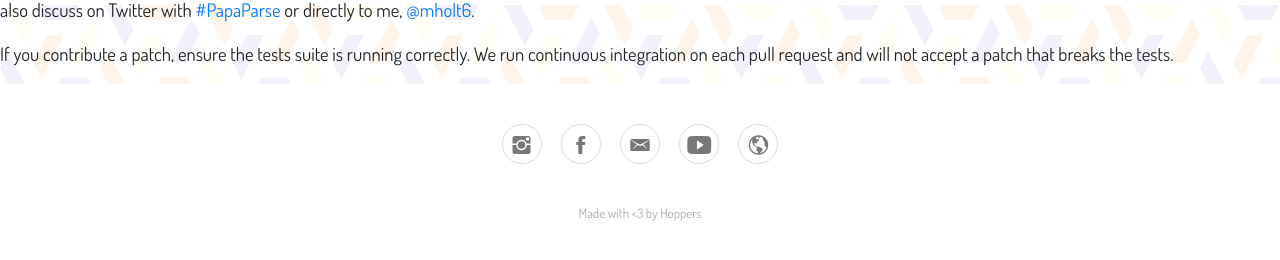
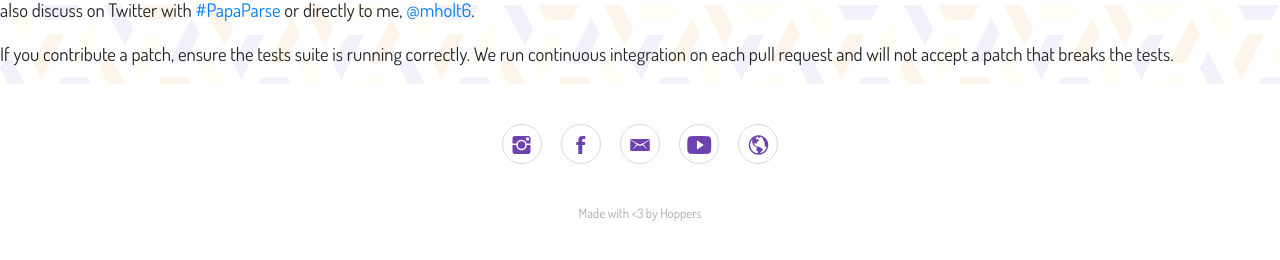
Before and after one commit to edinburgh-hoppers/adahack24, a Jekyll site: the page built from PapaParse-5.0.2/README.md, in a window 1280 px wide and 900 px high, scrolled down 1658 px. Shown: the part 637-897 px from the top of the window. Built offline with Jekyll 4.4.1, drawn with Linux system fonts in a browser that asks for light colours; nearby versions of some CDN libraries; our own code applies the rules of GitHub Pages for plain Markdown files; library files that are not in the unit come from our copies.

Commit message:
small changes in color and layout

```diff
--- a/_includes/head.html
+++ b/_includes/head.html
@@ -6,7 +6,7 @@
   <title>{{ page.title }}</title>
 {% endif %}
 
-<link rel="icon" href="/assets/img/hoppers-logo-nav.png" type="image/png">
+<link rel="icon" href="/assets/img/ada-hack-logo.png" type="image/png">
 
 <!-- bootstrap -->
 <link rel="stylesheet" href="https://stackpath.bootstrapcdn.com/bootstrap/4.1.0/css/bootstrap.min.css" integrity="sha384-9gVQ4dYFwwWSjIDZnLEWnxCjeSWFphJiwGPXr1jddIhOegiu1FwO5qRGvFXOdJZ4" crossorigin="anonymous">
--- a/_includes/scripts.html
+++ b/_includes/scripts.html
@@ -28,9 +28,9 @@
             $('#events').append(
               '<div style="margin: 40px;" class="eventDate"><h4><span>' + formattedDate + '</span></h4></div>' +
               '<div class="row event">' +
-              '<div class="col-sm-2 eventLeft" >' +
+              '<div class="col-sm-4 eventLeft" >' +
                 '<h5 id="time"><b>' + data[i].Time + '</b></h5></div>' +
-              '<div class="col-sm-10 eventRight">' +
+              '<div class="col-sm-6 eventRight">' +
                 '<h5 class="eventTitle">' + data[i].Title +  '</h5>' +
                 '<p>'+ data[i].Description + '</p>'
             );
@@ -38,9 +38,9 @@
           } else {
             $('#events').append(
               '<div class="row event">' +
-              '<div class="col-sm-2 eventLeft" >' +
+              '<div class="col-sm-4 eventLeft" >' +
                 '<h5 id="time"><b>' + data[i].Time + '</b></h5></div>' +
-              '<div class="col-sm-10 eventRight">' +
+              '<div class="col-sm-6 eventRight">' +
                 '<h5 class="eventTitle">' + data[i].Title +  '</h5>' +
                 '<p>'+ data[i].Description + '</p>'
             );
--- a/_pages/index.html
+++ b/_pages/index.html
@@ -2,6 +2,7 @@
 layout: default
 name: index
 title: AdaHack 2021
+subtitle: 14.08.21 - 16.08.21
 img-alt: Welcome to Hoppers!
 ---
 
--- a/assets/css/style.scss
+++ b/assets/css/style.scss
@@ -31,14 +31,15 @@
 
 .schedule, .about, .faq, .sponsors{
   width: 80vw;
-  padding: 10px;
+  padding: 10px 5vw;
   box-shadow: 0px 0px 2px 5px $indigo;
   margin-top: 40px;
   margin-bottom: 30px;
   transition: box-shadow 0.15s;
+  background-color: rgba(255,255,255,0.5);
 
   &:hover{
-    box-shadow: 0px 0px 2px 5px $indigo, 0px 0px 5px 10px $princeton-orange;
+    box-shadow: 0px 0px 2px 5px $indigo, 0px 0px 5px 10px $sunglow;
   }
 }
 
@@ -120,6 +121,9 @@
   h1:before, h1:after{
 
   }
+  p{
+    text-align: justify;
+  }
 
 }
 
@@ -193,6 +197,10 @@
     color:rgb(249, 249, 249);
     padding: 10px 0;
   }
+
+  #time{
+    text-align: right;
+  }
 }
 
 .faq{
@@ -248,6 +256,15 @@
   font-size:13px;
   color:#aaa;
   margin-bottom:0;
+
+  &::selection{
+    background-color: $indigo;
+    color: white;
+  }
+}
+
+.footer i{
+  color: $indigo;
 }
 
 
```
Also changed, not shown: assets/img/ada-hack-logo-no-title.png (added), assets/img/sponsors/GDG-logo.png (deleted), assets/img/sponsors/edinburgh_innovations.jpg (deleted), assets/img/sponsors/modulr.png (deleted), assets/img/sponsors/nexmo.png (deleted).
